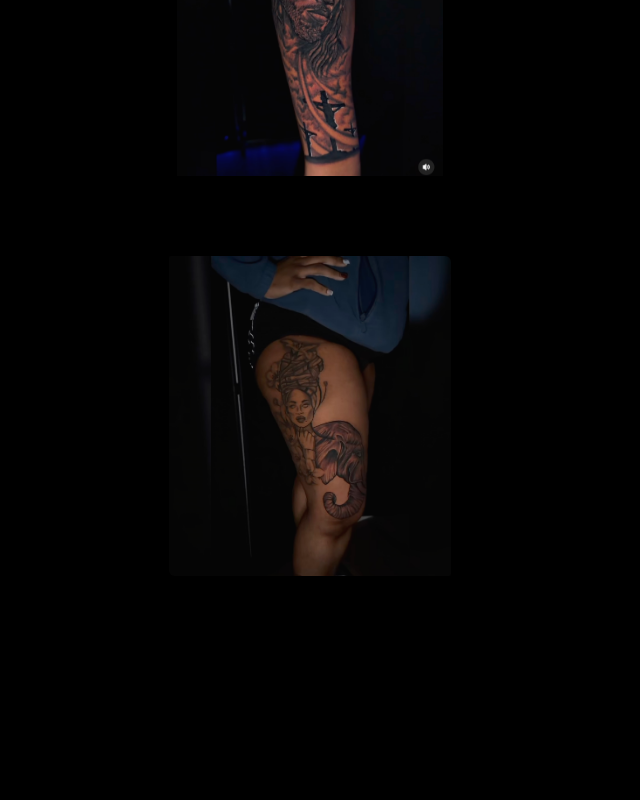
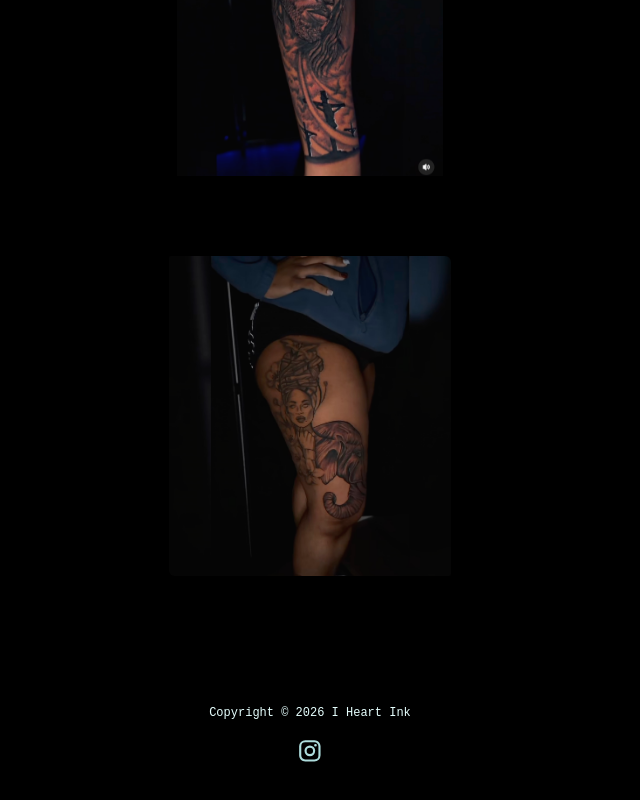
Before and after one commit to amandahussey/i-heart-ink, a React (Vite) app: page /#/ in a window 1280 px wide. Shown: the part 944-1744 px from the top of the page, without its empty margins (330-970 px from the left). Before the commit the page ends 1560 px from the top, so only its background shows below. Built offline with nearby package versions, Linux system fonts and the light colour scheme; a web font is replaced by a local one.

Commit message:
add Footer

```diff
--- a/src/App.tsx
+++ b/src/App.tsx
@@ -9,6 +9,7 @@ import ScrollToTop from "./ScrollToTop";
 import Home from "./Home";
 import { NavContext } from "./NavContext";
 import LightEffect from "./LightEffect";
+import Footer from "./Footer";
 
 function App() {
   const [activeTab, setActiveTab] = useState(0);
@@ -34,6 +35,7 @@ function App() {
             <Route path="/gallery" element={<Gallery />} /> */}
               <Route path="/" element={<Home />} />
             </Routes>
+            <Footer />
           </Stack>
         </NavContext.Provider>
       </ThemeProvider>
--- /dev/null
+++ b/src/Footer.tsx
@@ -0,0 +1,19 @@
+import { Instagram } from "@mui/icons-material";
+import { IconButton, Stack, Typography } from "@mui/material";
+import { INSTAGRAM_HANDLE } from "./consts";
+
+const Footer = () => {
+  return (
+    <Stack alignItems="center" spacing={1} mt={4}>
+      <Typography fontSize={12}>Copyright &copy; 2026 I Heart Ink</Typography>
+      <IconButton
+        href={`https://www.instagram.com/${INSTAGRAM_HANDLE}/`}
+        target="_blank"
+      >
+        <Instagram fontSize="small" sx={{ color: "primary.light" }} />
+      </IconButton>
+    </Stack>
+  );
+};
+
+export default Footer;
--- a/src/Gallery.tsx
+++ b/src/Gallery.tsx
@@ -15,7 +15,7 @@ const IMAGES = [
 
 const Gallery = () => {
   return (
-    <Stack spacing={10} className="gallery">
+    <Stack spacing={10} className="gallery" pb={12}>
       {IMAGES.map((img) => (
         <img key={img.src} src={img.src} loading="lazy" />
       ))}
```
